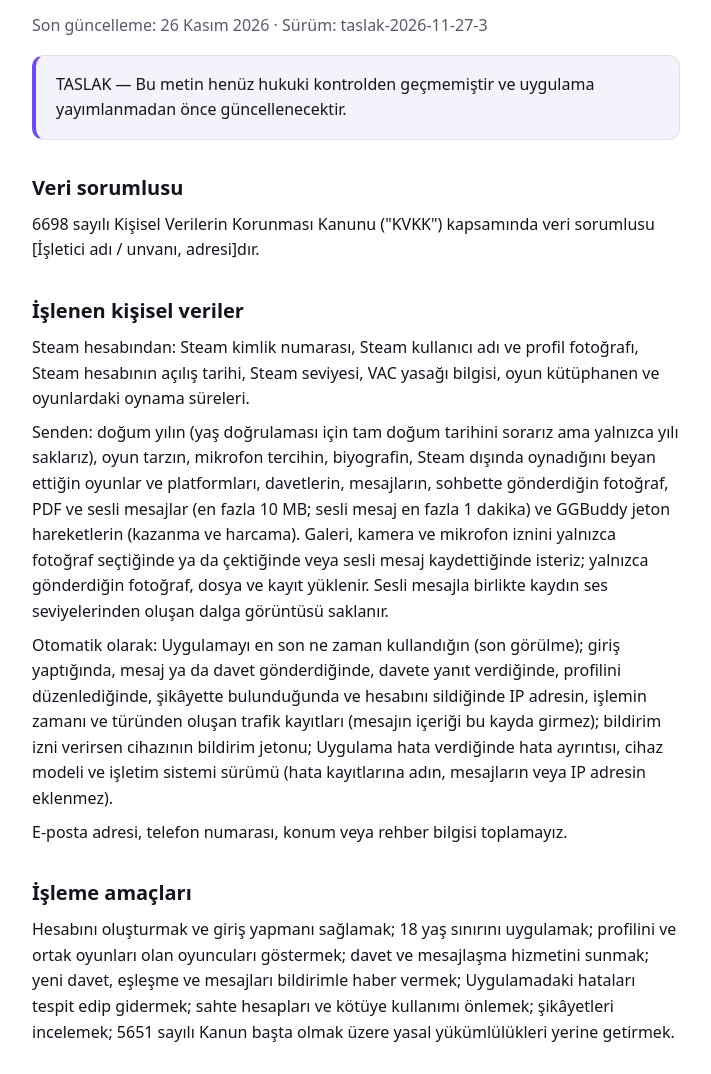
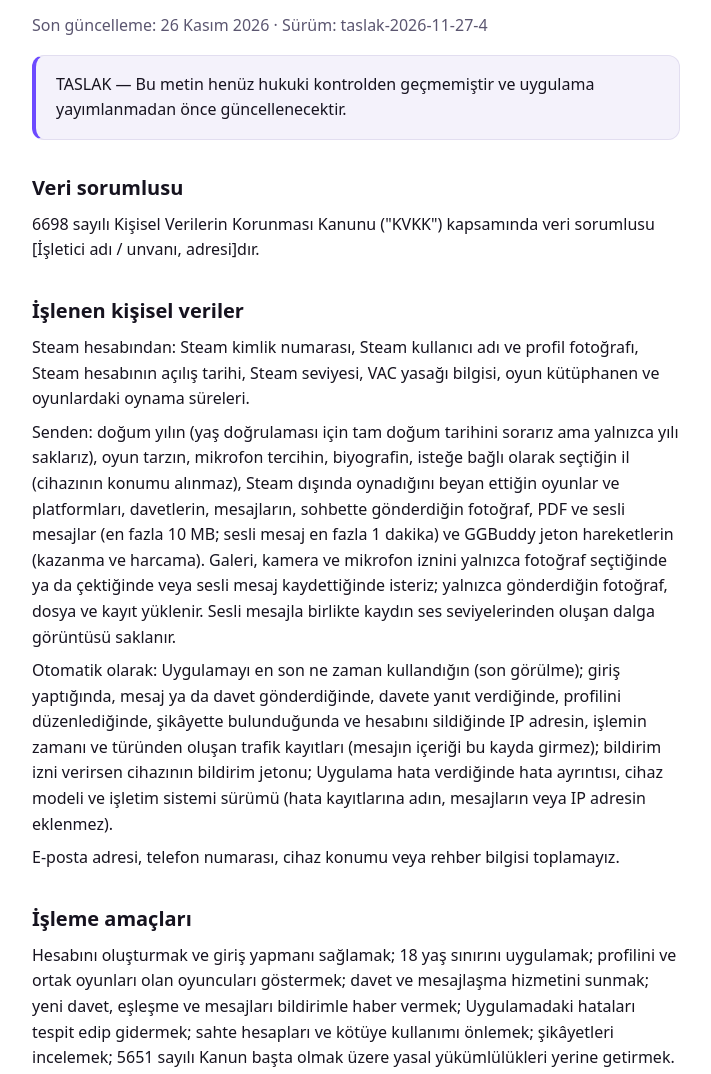
Before and after one commit to plutr/ggbuddy-site, a plain HTML site: page gizlilik.html in a window 1280 px wide. Shown: the part 145-1219 px from the top of the page, without its empty margins (284-995 px from the left). Drawn offline with Linux system fonts and the light colour scheme.

Commit message:
Site güncellemesi (ggbuddy 5b375c9)

```diff
--- a/gizlilik.html
+++ b/gizlilik.html
@@ -13,22 +13,22 @@
 <main>
 <a class="brand" href="./">GG Buddy</a>
 <h1>Kişisel Verilerin İşlenmesine İlişkin Aydınlatma Metni</h1>
-<p class="muted">Son güncelleme: 26 Kasım 2026 · Sürüm: taslak-2026-11-27-3</p>
+<p class="muted">Son güncelleme: 26 Kasım 2026 · Sürüm: taslak-2026-11-27-4</p>
 <div class="card notice"><p>TASLAK — Bu metin henüz hukuki kontrolden geçmemiştir ve uygulama yayımlanmadan önce güncellenecektir.</p></div>
 <div class="legal">
 <h2>Veri sorumlusu</h2>
 <p>6698 sayılı Kişisel Verilerin Korunması Kanunu (&quot;KVKK&quot;) kapsamında veri sorumlusu [İşletici adı / unvanı, adresi]dır.</p>
 <h2>İşlenen kişisel veriler</h2>
 <p>Steam hesabından: Steam kimlik numarası, Steam kullanıcı adı ve profil fotoğrafı, Steam hesabının açılış tarihi, Steam seviyesi, VAC yasağı bilgisi, oyun kütüphanen ve oyunlardaki oynama süreleri.</p>
-<p>Senden: doğum yılın (yaş doğrulaması için tam doğum tarihini sorarız ama yalnızca yılı saklarız), oyun tarzın, mikrofon tercihin, biyografin, Steam dışında oynadığını beyan ettiğin oyunlar ve platformları, davetlerin, mesajların, sohbette gönderdiğin fotoğraf, PDF ve sesli mesajlar (en fazla 10 MB; sesli mesaj en fazla 1 dakika) ve GGBuddy jeton hareketlerin (kazanma ve harcama). Galeri, kamera ve mikrofon iznini yalnızca fotoğraf seçtiğinde ya da çektiğinde veya sesli mesaj kaydettiğinde isteriz; yalnızca gönderdiğin fotoğraf, dosya ve kayıt yüklenir. Sesli mesajla birlikte kaydın ses seviyelerinden oluşan dalga görüntüsü saklanır.</p>
+<p>Senden: doğum yılın (yaş doğrulaması için tam doğum tarihini sorarız ama yalnızca yılı saklarız), oyun tarzın, mikrofon tercihin, biyografin, isteğe bağlı olarak seçtiğin il (cihazının konumu alınmaz), Steam dışında oynadığını beyan ettiğin oyunlar ve platformları, davetlerin, mesajların, sohbette gönderdiğin fotoğraf, PDF ve sesli mesajlar (en fazla 10 MB; sesli mesaj en fazla 1 dakika) ve GGBuddy jeton hareketlerin (kazanma ve harcama). Galeri, kamera ve mikrofon iznini yalnızca fotoğraf seçtiğinde ya da çektiğinde veya sesli mesaj kaydettiğinde isteriz; yalnızca gönderdiğin fotoğraf, dosya ve kayıt yüklenir. Sesli mesajla birlikte kaydın ses seviyelerinden oluşan dalga görüntüsü saklanır.</p>
 <p>Otomatik olarak: Uygulamayı en son ne zaman kullandığın (son görülme); giriş yaptığında, mesaj ya da davet gönderdiğinde, davete yanıt verdiğinde, profilini düzenlediğinde, şikâyette bulunduğunda ve hesabını sildiğinde IP adresin, işlemin zamanı ve türünden oluşan trafik kayıtları (mesajın içeriği bu kayda girmez); bildirim izni verirsen cihazının bildirim jetonu; Uygulama hata verdiğinde hata ayrıntısı, cihaz modeli ve işletim sistemi sürümü (hata kayıtlarına adın, mesajların veya IP adresin eklenmez).</p>
-<p>E-posta adresi, telefon numarası, konum veya rehber bilgisi toplamayız.</p>
+<p>E-posta adresi, telefon numarası, cihaz konumu veya rehber bilgisi toplamayız.</p>
 <h2>İşleme amaçları</h2>
 <p>Hesabını oluşturmak ve giriş yapmanı sağlamak; 18 yaş sınırını uygulamak; profilini ve ortak oyunları olan oyuncuları göstermek; davet ve mesajlaşma hizmetini sunmak; yeni davet, eşleşme ve mesajları bildirimle haber vermek; Uygulamadaki hataları tespit edip gidermek; sahte hesapları ve kötüye kullanımı önlemek; şikâyetleri incelemek; 5651 sayılı Kanun başta olmak üzere yasal yükümlülükleri yerine getirmek.</p>
 <h2>Hukuki sebepler</h2>
 <p>Verilerin; hizmet sözleşmesinin kurulması ve ifası (KVKK m.5/2-c), hukuki yükümlülüklerin yerine getirilmesi (m.5/2-ç) ve temel hak ve özgürlüklerine zarar vermemek kaydıyla meşru menfaatlerimiz (m.5/2-f; ör. güvenlik ve kötüye kullanımın önlenmesi) hukuki sebeplerine dayanılarak işlenir.</p>
 <h2>Aktarım</h2>
-<p>Veriler, hizmetin altyapısını sağlayan Supabase Inc.'in Almanya (Frankfurt) veri merkezlerinde saklanır; bu nedenle yurt dışına aktarılır. Uygulama hata kayıtları, hata takip hizmeti Functional Software Inc.'in (Sentry) Avrupa Birliği'ndeki veri merkezlerinde işlenir. Bildirim izni verdiysen bildirimler Expo (650 Industries Inc., ABD) ve Google (Firebase Cloud Messaging, ABD) üzerinden cihazına iletilir; bildirimde gönderenin adı, oyunun adı ve mesaj bildirimlerinde mesajın ilk 120 karakteri bulunur. Steam dışı oyun aradığında yalnızca yazdığın oyun adı, kimliğin olmadan, oyun veritabanı IGDB'ye (Twitch Interactive Inc., ABD) iletilir. Bu aktarımlar KVKK m.9 kapsamındaki güvencelere uygun şekilde yapılır. Profil bilgilerin, ortak oyunların (beyan ettiğin oyunlar ve platformları dahil), çevrimiçi olup olmadığın ve son görülme zamanın diğer kullanıcılara gösterilir; Steam kimlik numaran yalnızca karşılıklı eşleştiğin kullanıcılarla paylaşılır. Veriler, talep halinde yetkili kurum ve kuruluşlarla paylaşılabilir.</p>
+<p>Veriler, hizmetin altyapısını sağlayan Supabase Inc.'in Almanya (Frankfurt) veri merkezlerinde saklanır; bu nedenle yurt dışına aktarılır. Uygulama hata kayıtları, hata takip hizmeti Functional Software Inc.'in (Sentry) Avrupa Birliği'ndeki veri merkezlerinde işlenir. Bildirim izni verdiysen bildirimler Expo (650 Industries Inc., ABD) ve Google (Firebase Cloud Messaging, ABD) üzerinden cihazına iletilir; bildirimde gönderenin adı, oyunun adı ve mesaj bildirimlerinde mesajın ilk 120 karakteri bulunur. Steam dışı oyun aradığında yalnızca yazdığın oyun adı, kimliğin olmadan, oyun veritabanı IGDB'ye (Twitch Interactive Inc., ABD) iletilir. Bu aktarımlar KVKK m.9 kapsamındaki güvencelere uygun şekilde yapılır. Profil bilgilerin, ilin (gizlemediysen), ortak oyunların (beyan ettiğin oyunlar ve platformları dahil), çevrimiçi olup olmadığın ve son görülme zamanın diğer kullanıcılara gösterilir; Steam kimlik numaran yalnızca karşılıklı eşleştiğin kullanıcılarla paylaşılır. Veriler, talep halinde yetkili kurum ve kuruluşlarla paylaşılabilir.</p>
 <h2>Toplama yöntemi</h2>
 <p>Veriler; Steam ile giriş yaptığında Steam Web API üzerinden, Uygulama içinde girdiğin bilgilerden ve Uygulamayı kullanırken otomatik olarak elektronik ortamda toplanır.</p>
 <h2>Saklama süresi</h2>
```
Also changed, not shown: kullanim-sartlari.html (+1 -1 lines).
